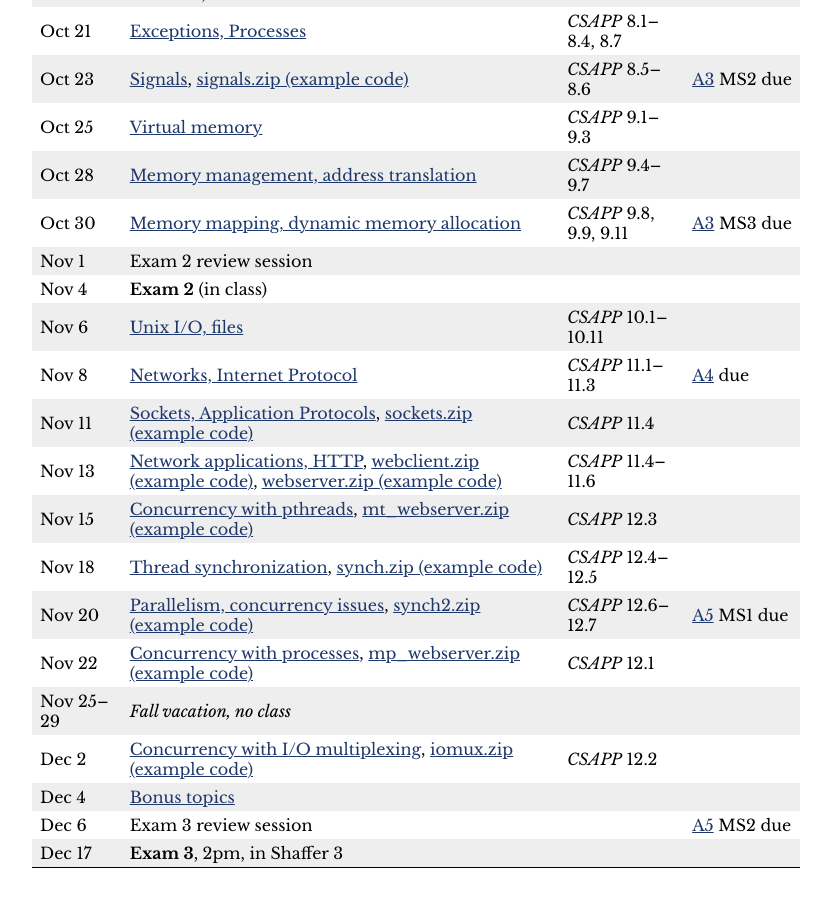
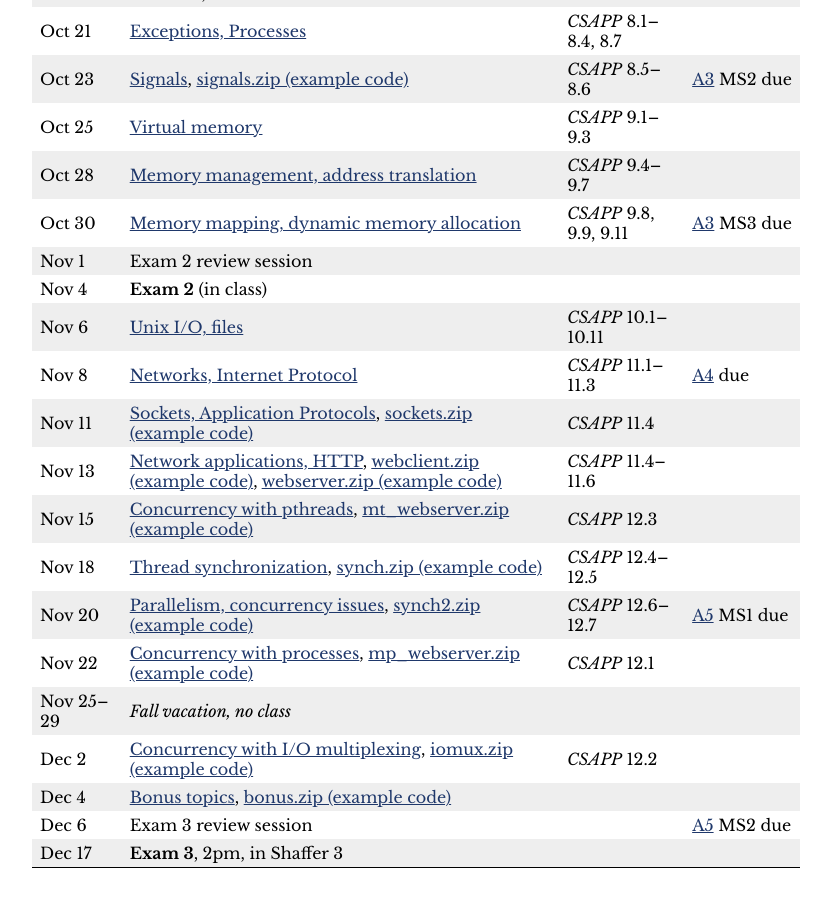
Before and after one commit to jhucsf/fall2024, a Jekyll site: the page built from schedule.md, in a window 1280 px wide and 900 px high, scrolled down 1436 px. Shown: the whole window, without its empty margins (224-1055 px from the left). Built offline with Jekyll 4.4.1, drawn with Linux system fonts in a browser that asks for light colours.

Commit message:
link to lec 34 example code

```diff
--- a/schedule.csv
+++ b/schedule.csv
@@ -40,6 +40,6 @@ Nov 20,"Parallelism, concurrency issues",lectures/lecture31-public.pdf,synch2.zi
 Nov 22,"Concurrency with processes",lectures/lecture32-public.pdf,mp_webserver.zip,*CSAPP* 12.1,
 Nov 25–29,"*Fall vacation, no class*"
 Dec 2,"Concurrency with I/O multiplexing",lectures/lecture33-public.pdf,iomux.zip,*CSAPP* 12.2,
-Dec 4,Bonus topics,lectures/lecture34-public.pdf
+Dec 4,Bonus topics,lectures/lecture34-public.pdf,bonus.zip
 Dec 6,"Exam 3 review session",,,,"[A5](assign/assign05.html) MS2 due"
 Dec 17,"**Exam 3**, 2pm, in Shaffer 3"
--- a/schedule.md
+++ b/schedule.md
@@ -68,6 +68,6 @@ Nov 20 | [Parallelism, concurrency issues](lectures/lecture31-public.pdf), [sync
 Nov 22 | [Concurrency with processes](lectures/lecture32-public.pdf), [mp_webserver.zip (example code)](lectures/mp_webserver.zip) | *CSAPP* 12.1 |
 Nov 25–29 | *Fall vacation, no class* |  |
 Dec 2 | [Concurrency with I/O multiplexing](lectures/lecture33-public.pdf), [iomux.zip (example code)](lectures/iomux.zip) | *CSAPP* 12.2 |
-Dec 4 | [Bonus topics](lectures/lecture34-public.pdf) |  |
+Dec 4 | [Bonus topics](lectures/lecture34-public.pdf), [bonus.zip (example code)](lectures/bonus.zip) |  |
 Dec 6 | Exam 3 review session |  | [A5](assign/assign05.html) MS2 due
 Dec 17 | **Exam 3**, 2pm, in Shaffer 3 |  |
```
